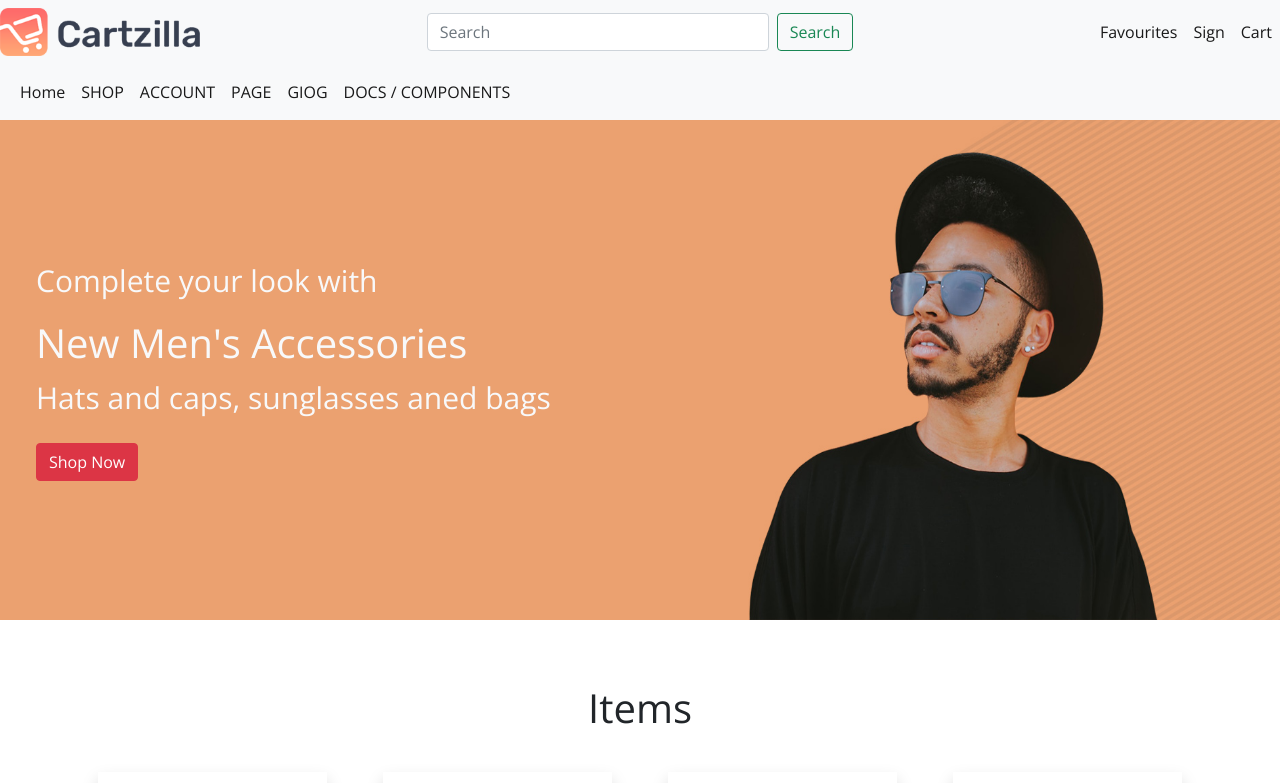
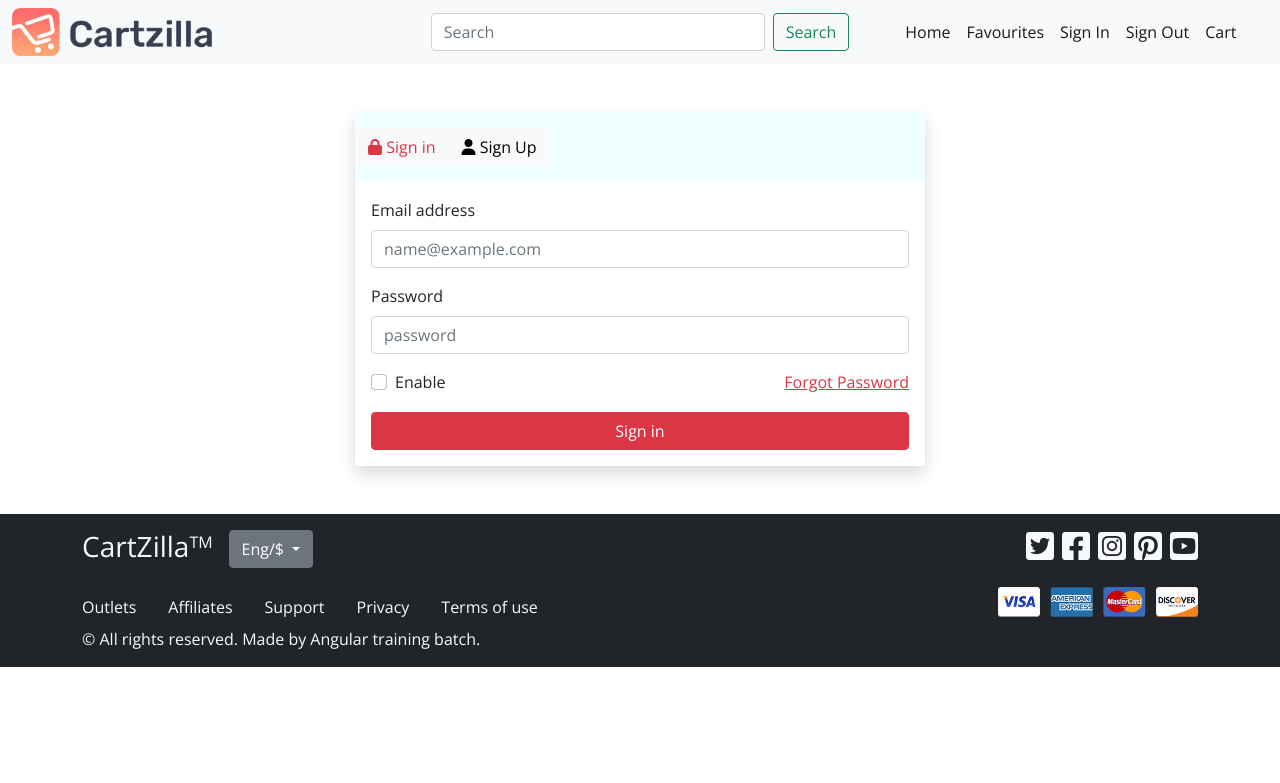
Before and after one commit to kgovardhan409/ecommerce-example, an Angular app: page / in a window 1280 px wide. Shown: the top 783 px of the page. Built offline with nearby package versions, Linux system fonts and the light colour scheme.

Commit message:
auth guard implemented

```diff
--- a/src/app/app.component.html
+++ b/src/app/app.component.html
@@ -6,4 +6,4 @@
 
 
 <!-- footer same for all the pages -->
-<app-footer></app-footer>
+<app-footer #primaryColorSample></app-footer>
--- a/src/app/app.component.ts
+++ b/src/app/app.component.ts
@@ -1,10 +1,20 @@
-import { Component } from '@angular/core';
+import { AfterViewInit, Component, ViewChild } from '@angular/core';
+import { FooterComponent } from './footer/footer.component';
 
 @Component({
   selector: 'app-root',
   templateUrl: './app.component.html',
   styleUrls: ['./app.component.scss']
 })
-export class AppComponent {
+export class AppComponent implements AfterViewInit {
   title = 'ecommerce-example';
+
+  @ViewChild(FooterComponent)
+  primarySampleComponent ?: FooterComponent;
+
+
+  ngAfterViewInit(){
+    console.log(this.primarySampleComponent)
+  }
+
 }
--- a/src/app/services/auth.guard.ts
+++ b/src/app/auth.guard.ts
@@ -1,15 +1,23 @@
 import { Injectable } from '@angular/core';
 import { ActivatedRouteSnapshot, CanActivate, RouterStateSnapshot, UrlTree } from '@angular/router';
 import { Observable } from 'rxjs';
+import { SignInService } from './services/sign-in.service';
 
 @Injectable({
   providedIn: 'root'
 })
 export class AuthGuard implements CanActivate {
+
+  isLoggedIn = false;
+
+  constructor(private signService: SignInService){}
+
   canActivate(
     route: ActivatedRouteSnapshot,
-    state: RouterStateSnapshot) {
-    return true;
+    state: RouterStateSnapshot){
+
+    console.log(this.signService.getAuthoriation());
+    return this.signService.getAuthoriation();
   }
 
 }
--- a/src/app/header/header.component.html
+++ b/src/app/header/header.component.html
@@ -1,4 +1,4 @@
-<nav class="navbar navbar-expand-lg navbar-light bg-light">
+<!-- <nav class="navbar navbar-expand-lg navbar-light bg-light">
     <div class="col-lg-4"><img src="assets/logo.png" width="200px" class="img-fluid" height="50px"></div>
     <form class="d-flex col-lg-4">
       <input class="form-control me-2" type="search" placeholder="Search" aria-label="Search">
@@ -9,41 +9,45 @@
       <li class="nav-item">
         <a class="nav-link active" aria-current="page" routerLink="/favourites">Favourites</a>
       </li>
-      <li class="nav-item">
-        <a class="nav-link active" aria-current="page" routerLink="/sign-in">Sign</a>
+      <li class="nav-item" *ngIf="signInState == 'signout'">
+        <a class="nav-link active" id="signIN" aria-current="page" routerLink="/sign-in">Sign In</a>
+      </li>
+      <li class="nav-item" *ngIf="signInState != 'signin'">
+        <a class="nav-link active" id="signOut" style="cursor: pointer" aria-current="page" (click)="signout()">Sign Out</a>
       </li>
       <li class="nav-item">
         <a class="nav-link active" aria-current="page" routerLink="/cart">Cart</a>
       </li>
     </ul>
-  </nav>
+  </nav> -->
 <nav class="navbar navbar-expand-lg navbar-light bg-light">
     <div class="container-fluid">
+      <div class="col-lg-4"><img src="assets/logo.png" width="200px" class="img-fluid" height="50px"></div>
+    <form class="d-flex col-lg-4">
+      <input class="form-control me-2" type="search" placeholder="Search" aria-label="Search">
+      <button class="btn btn-outline-success" type="submit">Search</button>
+    </form>
       <button class="navbar-toggler" type="button" data-bs-toggle="collapse" data-bs-target="#navbarSupportedContent" aria-controls="navbarSupportedContent" aria-expanded="false" aria-label="Toggle navigation">
         <span class="navbar-toggler-icon"></span>
       </button>
-      <div class="collapse navbar-collapse" id="navbarSupportedContent">
+
+      <div class="collapse navbar-collapse ps-5" id="navbarSupportedContent">
         <ul class="navbar-nav me-auto mb-2 mb-lg-0">
           <li class="nav-item">
             <a class="nav-link active" aria-current="page" routerLink="/home">Home</a>
           </li>
           <li class="nav-item">
-            <a class="nav-link active" aria-current="page" href="#">SHOP</a>
+            <a class="nav-link active" aria-current="page" routerLink="/favourites">Favourites</a>
+          </li>
+          <li class="nav-item" *ngIf="signInState == 'signout'">
+            <a class="nav-link active" id="signIN" aria-current="page" routerLink="/sign-in">Sign In</a>
+          </li>
+          <li class="nav-item" *ngIf="signInState != 'signin'">
+            <a class="nav-link active" id="signOut" style="cursor: pointer" aria-current="page" (click)="signout()">Sign Out</a>
           </li>
           <li class="nav-item">
-            <a class="nav-link active" aria-current="page" href="#">ACCOUNT</a>
+            <a class="nav-link active" aria-current="page" routerLink="/cart">Cart</a>
           </li>
-          <li class="nav-item">
-            <a class="nav-link active" aria-current="page" href="#">PAGE</a>
-          </li>
-          <li class="nav-item">
-            <a class="nav-link active" aria-current="page" href="#">GIOG</a>
-          </li>
-          <li class="nav-item">
-            <a class="nav-link active" aria-current="page" href="#">DOCS / COMPONENTS</a>
-          </li>
-
-
 
         </ul>
 
--- a/src/app/header/header.component.ts
+++ b/src/app/header/header.component.ts
@@ -1,4 +1,6 @@
 import { Component } from '@angular/core';
+import { Router } from '@angular/router';
+import { SignInService } from '../services/sign-in.service';
 
 @Component({
   selector: 'app-header',
@@ -7,4 +9,25 @@ import { Component } from '@angular/core';
 })
 export class HeaderComponent {
 
+  signInState ?: string;
+
+  constructor(private router: Router, private signINservicer: SignInService){
+  }
+
+  ngOnInit(){
+    if(this.signINservicer.getAuthoriation()){
+      this.signInState = 'signin';
+    } else {
+      this.signInState = 'signout';
+    }
+  }
+
+  signout(){
+    alert("sign out successfully!");
+    this.signINservicer.setAuthorization(false);
+    this.signInState = 'signout';
+    this.router.navigate(['sign-in']);
+  }
+
+
 }
--- a/src/app/home/home.component.ts
+++ b/src/app/home/home.component.ts
@@ -1,4 +1,5 @@
 import { Component } from '@angular/core';
+import { SignInService } from '../services/sign-in.service';
 
 @Component({
   selector: 'app-home',
@@ -7,4 +8,17 @@ import { Component } from '@angular/core';
 })
 export class HomeComponent {
 
+
+  constructor(private signInServer: SignInService){}
+
+  ngOnInit(){
+    this.signInServer.getSignInState().subscribe(
+      resp => {
+        console.log(resp)
+        const ele = document.getElementById("signIN");
+        ele?.setAttribute('hidden', 'hidden');
+      }
+    )
+  }
+
 }
--- a/src/app/services/sign-in.service.ts
+++ b/src/app/services/sign-in.service.ts
@@ -1,6 +1,6 @@
 import { HttpClient } from '@angular/common/http';
 import { Injectable } from '@angular/core';
-import { Observable } from 'rxjs';
+import { BehaviorSubject, Observable } from 'rxjs';
 import { signIn } from '../models/sign-in.model';
 
 @Injectable({
@@ -9,6 +9,12 @@ import { signIn } from '../models/sign-in.model';
 export class SignInService {
 
   baseUrl : string = "http://localhost:5000/";
+
+  isLoggedIN = false;
+
+  signState = new BehaviorSubject('signout');
+
+  sign$ = this.signState.asObservable();
 
   constructor(private http: HttpClient) { }
 
@@ -21,4 +27,23 @@ export class SignInService {
     return this.http.post(this.baseUrl+"register", data);
   }
 
+  setAuthorization(signIn: boolean){
+    this.isLoggedIN = signIn;
+
+    signIn ? this.signState.next('signin') : this.signState.next('singout')
+
+  }
+
+  getAuthoriation(){
+    return this.isLoggedIN;
+  }
+
+  getSignInState(){
+    return this.sign$;
+  }
+
+  message(data: any): Observable<any>{
+    return this.http.post(this.baseUrl+"register", data);
+  }
+
 }
--- a/src/app/sign-up/sign-up.component.html
+++ b/src/app/sign-up/sign-up.component.html
@@ -16,9 +16,9 @@
         <div class="form-group my-3">
           <label for="exampleInputEmail1" class="form-label">Fist Name</label>
           <input type="Fist Name" class="form-control" id="exampleInputFist Name" aria-describedby="Fist NameHelp"
-            placeholder="Fist Name" formControlName="FistName"
-            [ngClass]="isSubmitted && f['FistName'].errors ? 'invalid': '' ">
-          <div id="Fist NameHelp" class="form-text text-danger" *ngIf="isSubmitted && f['FistName'].errors"> Please
+            placeholder="Fist Name" formControlName="firstName"
+            [ngClass]="isSubmitted && f['firstName'].errors ? 'invalid': '' ">
+          <div id="Fist NameHelp" class="form-text text-danger" *ngIf="isSubmitted && f['firstName'].errors"> Please
             enter
             first name</div>
         </div>
@@ -26,38 +26,35 @@
         <div class="form-group my-3">
           <label for="exampleInputLast Name" class="form-label">Last Name</label>
           <input type="Last Name" class="form-control" id="exampleInputLast Name" aria-describedby="Last NameHelp"
-            placeholder="Last Name" formControlName="LastName"
-            [ngClass]="isSubmitted && f['FistName'].errors ? 'invalid': '' ">
-          <div class="form-text text-danger" *ngIf="isSubmitted && f['LastName'].errors"> Please enter Last Name </div>
+            placeholder="Last Name" formControlName="lastName"
+            [ngClass]="isSubmitted && f['lastName'].errors ? 'invalid': '' ">
+          <div class="form-text text-danger" *ngIf="isSubmitted && f['lastName'].errors"> Please enter Last Name </div>
         </div>
 
 
         <div class="form-group my-3">
           <label for="exampleInputEmail1" class="form-label">Email address</label>
           <input type="email" class="form-control" id="exampleInputEmail1" aria-describedby="emailHelp"
-            placeholder="Enter email" formControlName="emailID"
-            [ngClass]="isSubmitted && f['emailID'].errors ? 'invalid': '' ">
-          <div class="form-text text-danger" *ngIf="isSubmitted && f['emailID'].errors"> Please enter eamil address
+            placeholder="Enter email" formControlName="email"
+            [ngClass]="isSubmitted && f['email'].errors ? 'invalid': '' ">
+          <div class="form-text text-danger" *ngIf="isSubmitted && f['email'].errors"> Please enter eamil address
           </div>
         </div>
 
         <div class="form-group my-3">
           <label for="exampleInputPassword1" class="form-label">Password</label>
-          <input type="password" class="form-control" id="exampleInputPassword1" formControlName="password"
+          <input type="password" class="form-control" id="exampleInputPassword1"
+            formControlName="password"
             [ngClass]="isSubmitted && f['password'].errors ? 'invalid': '' ">
           <div class="form-text text-danger" *ngIf="isSubmitted && f['password'].errors"> Please enter password </div>
         </div>
 
         <div class="form-group my-3">
-          <label for="exampleInputPassword1" class="form-label">Confirm Password</label>
-          <input type="password" class="form-control" id="exampleInputPassword1" formControlName="confirmPassword"
-            [ngClass]="isSubmitted && f['confirmPassword'].errors ? 'invalid': '' ">
-          <div class="form-text text-danger" *ngIf="isSubmitted && f['confirmPassword'].errors"> Please enter confirm password </div>
-        </div>
-
-        <div class="form-group form-check my-3">
-          <input type="checkbox" class="form-check-input" id="exampleCheck1" checked>
-          <label class="form-check-label" for="exampleCheck1">Enable</label>
+          <label for="matchingPassword" class="form-label">Confirm Password</label>
+          <input type="password" class="form-control" id="matchingPassword"
+            formControlName="matchingPassword"
+            [ngClass]="isSubmitted && f['matchingPassword'].errors ? 'invalid': '' ">
+          <div class="form-text text-danger" *ngIf="isSubmitted && f['matchingPassword'].errors"> Please enter confirm password </div>
         </div>
 
         <select class="form-select" aria-label="Default select example" formControlName="role">
--- a/src/app/sign-up/sign-up.component.ts
+++ b/src/app/sign-up/sign-up.component.ts
@@ -1,5 +1,6 @@
 import { Component, OnInit } from '@angular/core';
 import { FormBuilder, FormGroup, Validators } from '@angular/forms';
+import { Route, Router } from '@angular/router';
 import { SignInService } from '../services/sign-in.service';
 
 @Component({
@@ -13,21 +14,21 @@ export class SignUpComponent  implements OnInit{
 
   signupform : FormGroup = this.fb.group(
    {
-    FistName: ['', Validators.required],
-    LastName: ['', [Validators.required]],
-    emailID: ['', [Validators.required, Validators.email]],
+    firstName: ['', Validators.required],
+    lastName: ['', [Validators.required]],
+    email: ['', [Validators.required, Validators.email]],
     password: ['', Validators.required],
-    confirmPassword: ['', Validators.required],
+    matchingPassword: ['', Validators.required],
     role: ['Admin'],
-    enable: [true]
-    // enable: [false, Validators.required], this is optional so not required validation
    }
 
   )
 
   isSubmitted = false;
 
-  constructor(private fb: FormBuilder, private signInService: SignInService){
+  constructor(private fb: FormBuilder, private signInService: SignInService,
+    private router: Router
+    ){
 
   }
 
@@ -45,7 +46,13 @@ export class SignUpComponent  implements OnInit{
     if(this.signupform?.valid){
       this.signInService.signUp(this.signupform.value).subscribe(
         response => {
-          console.log(response);
+          if(response.success){
+            alert("Registered Succeffully, please login with yout maild ID and password");
+            // this.router.navigateByUrl('/sign-up');
+            this.router.navigate(['sign-in']);
+          } else {
+            alert("Something went wrong,Please try again")
+          }
         },
         error => {
           console.log(error);
--- a/src/app/signin/signin.component.ts
+++ b/src/app/signin/signin.component.ts
@@ -1,4 +1,5 @@
 import { Component } from '@angular/core';
+import { Router } from '@angular/router';
 import { signIn } from '../models/sign-in.model';
 import { SignInService } from '../services/sign-in.service';
 
@@ -16,7 +17,9 @@ export class SigninComponent {
 
   errors: any;
 
-  constructor(private signService: SignInService){
+  constructor(private signService: SignInService,
+    private router: Router
+    ){
 
   }
 
@@ -28,14 +31,24 @@ export class SigninComponent {
 
     this.signService.verifySignIn(this.myform).subscribe(
       response => {
-        alert("welcome to my page");
-        console.log(response);
+        if(response.success){
+          alert("welcome to my page");
+          this.signService.setAuthorization(true);
+          this.router.navigate(['home']);
+          console.log(response);
+        } else {
+          this.signService.setAuthorization(false);
+          alert("Bad credentials");
+          console.log(response);
+        }
+
       },
-      // error => {
-      //   this.errors = error;
-      //   alert("Invalid user entered");
-      //   console.log(this.errors);
-      // }
+      error => {
+        this.errors = error;
+        alert("Some back end error!!");
+        this.signService.setAuthorization(false);
+        console.log(this.errors);
+      }
     )
   }
 
```
Also changed, not shown: src/app/app-routing.module.ts (+5 -4 lines), src/app/footer/footer.component.ts (+9 -1 lines), 1 other file (tests, documents, lock files or other folders).
